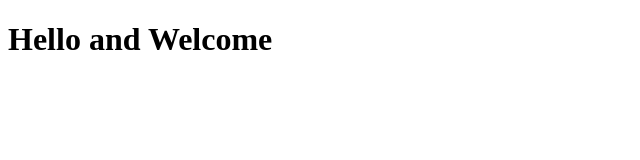
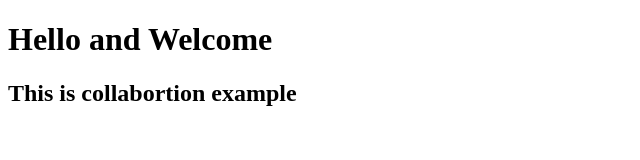
Before and after one commit to IamSanjayGawai/Test_collabration, a plain HTML site: page index.html in a window 1280 px wide. Shown: the whole page, without its empty margins (0-640 px from the left). Drawn offline with Linux system fonts and the light colour scheme.

Commit message:
added h2 tag in html

```diff
--- a/index.html
+++ b/index.html
@@ -7,5 +7,6 @@
 </head>
 <body>
 <h1>Hello and Welcome</h1>
+<h2>This is collabortion example</h2>
 </body>
 </html>
```
Also changed, not shown: 1 other file.
